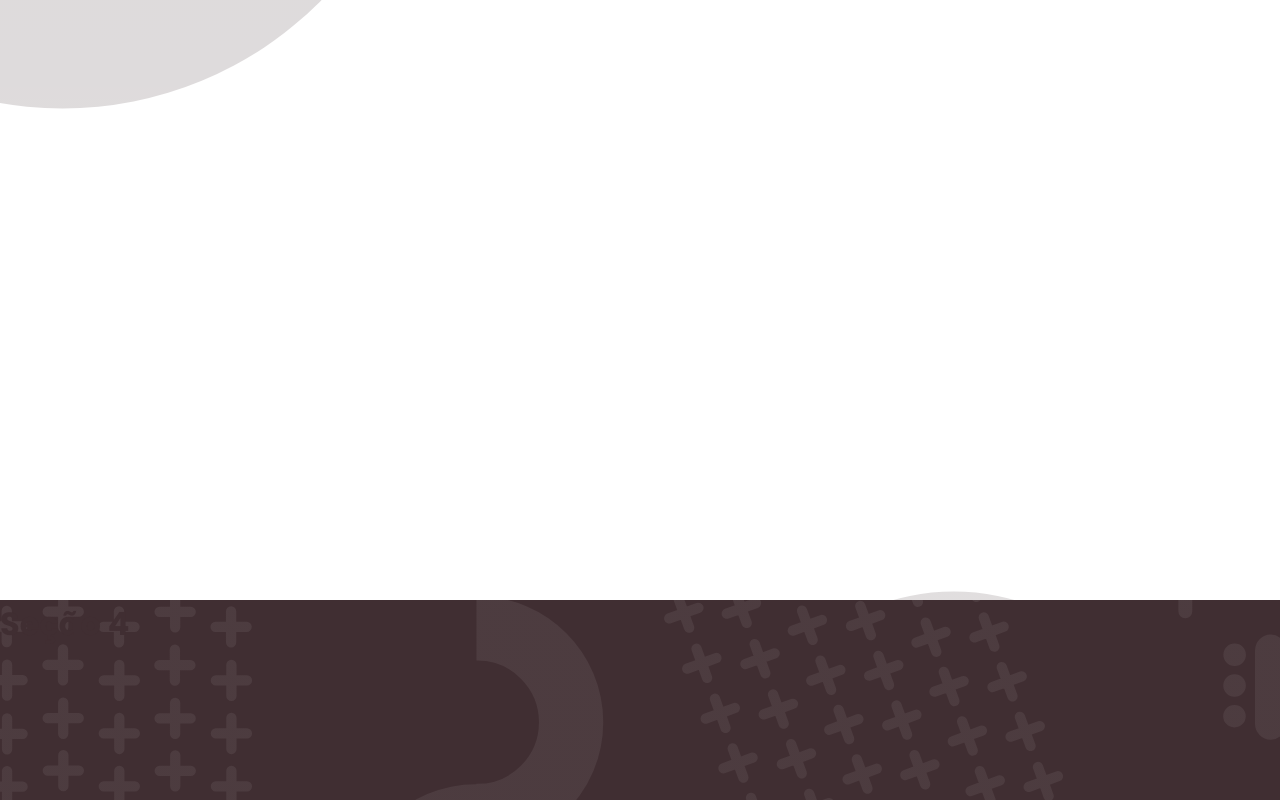
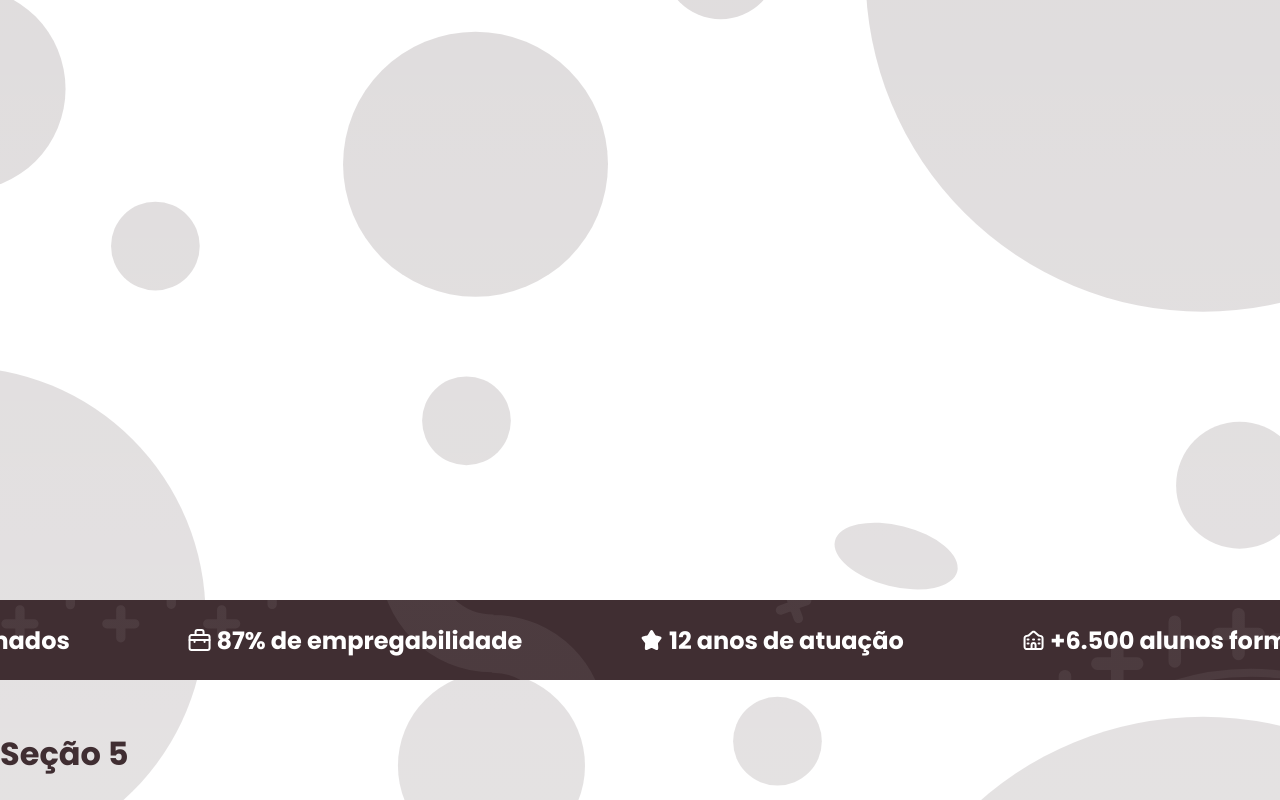
Before and after one commit to HynaellAlves/IPO_Orion, a Next.js app: page / in a window 1280 px wide. Shown: the part 2000-2800 px from the top of the page. Built offline with nearby package versions, Linux system fonts and the light colour scheme.

Commit message:
Ajustando seção micro e adicionando elementos que a compõem

```diff
--- a/src/app/page.module.css
+++ b/src/app/page.module.css
@@ -7,8 +7,7 @@
   align-items: center;
   background:
     linear-gradient(#ffffffc7, #ffffffe1),
-    url("/backgrounds/background_orion_circles.svg") center/cover;
-  /* OBS: Verificar a melhor opção vertical justify-content: center; */
+    url("/backgrounds/background_orion_circles.svg") center;
 }
 
 .main {
@@ -25,7 +24,7 @@
   overflow: hidden;
   position: absolute;
   height: 100%;
-  left: 0;
+  right: 0;
   z-index: 10;
 
   h3 {
@@ -74,6 +73,35 @@
   color: var(--font-color-title-alternative);
 }
 
+#micro_section {
+  overflow: hidden;
+  flex-direction: row;
+  max-height: 80px;
+}
+
+.content_micro_section {
+  overflow: hidden;
+  display: flex;
+  min-width: 100%;
+  min-height: 100%;
+  max-height: 100%;
+  justify-content: space-around;
+  animation: micro_section_animation 25s linear infinite;
+
+  h1 {
+    display: flex;
+    flex-direction: row;
+    align-items: center;
+    gap: 5px;
+    width: max-content;
+    color: var(--font-color-text-alternative);
+  }
+}
+
+.micro_section_icons {
+  max-height: 24px;
+}
+
 @keyframes letter_animation_down {
   from {
     transform: translateY(-100%);
@@ -81,6 +109,24 @@
 
   to {
     transform: translateY(220%);
+  }
+}
+
+@keyframes micro_section_animation {
+  0% {
+    transform: translateX(0%);
+  }
+
+  100% {
+    transform: translateX(-100%);
+  }
+}
+
+@media screen and (max-width: 1000px) {
+
+
+  .content_micro_section .micro_section_label {
+    font-size: var(--font-size-text);
   }
 }
 
--- a/src/app/page.tsx
+++ b/src/app/page.tsx
@@ -37,8 +37,59 @@ export default function Home() {
         <Section data_type={1}>
           <h1>Seção 3</h1>
         </Section>
-        <Section data_type={2}>
-          <h1>Seção 4</h1>
+        <Section id={styles.micro_section} data_type={2}>
+          <div className={styles.content_micro_section}>
+            <Title class={styles.micro_section_label}>
+              <img
+                className={styles.micro_section_icons}
+                src="/icons/school_icon.svg"
+                alt="Ícone de Escola"
+              />
+              +6.500 alunos formados
+            </Title>
+            <Title class={styles.micro_section_label}>
+              <img
+                className={styles.micro_section_icons}
+                src="/icons/work_icon.svg"
+                alt="Ícone de Escola"
+              />
+              87% de empregabilidade
+            </Title>
+            <Title class={styles.micro_section_label}>
+              <img
+                className={styles.micro_section_icons}
+                src="/icons/star_icon.svg"
+                alt="Ícone de Escola"
+              />
+              12 anos de atuação
+            </Title>
+          </div>
+          <div className={styles.content_micro_section}>
+            <Title class={styles.micro_section_label}>
+              <img
+                className={styles.micro_section_icons}
+                src="/icons/school_icon.svg"
+                alt="Ícone de Escola"
+              />
+              +6.500 alunos formados
+            </Title>
+            <Title class={styles.micro_section_label}>
+              <img
+                className={styles.micro_section_icons}
+                src="/icons/work_icon.svg"
+                alt="Ícone de Escola"
+              />
+              87% de empregabilidade
+            </Title>
+            <Title class={styles.micro_section_label}>
+              <img
+                className={styles.micro_section_icons}
+                src="/icons/star_icon.svg"
+                alt="Ícone de Escola"
+              />
+              12 anos de atuação
+            </Title>
+          </div>
         </Section>
         <Section data_type={1}>
           <h1>Seção 5</h1>
--- a/src/components/shared/section/Section.module.css
+++ b/src/components/shared/section/Section.module.css
@@ -1,13 +1,10 @@
-.section[data-type="1"] {
+.section {
   display: flex;
   width: 100%;
   height: 100dvh;
 }
 
 .section[data-type="2"] {
-  display: flex;
-  width: 100%;
-  height: 100dvh;
   background:
     linear-gradient(#402e32ee, #402e32ef),
     url("/backgrounds/background_orion_alternative.svg") center/cover no-repeat;
--- a/src/components/shared/section/Section.tsx
+++ b/src/components/shared/section/Section.tsx
@@ -1,13 +1,15 @@
 import styles from "./Section.module.css";
 
 interface propsSection {
+  id?: string,
+  class?: string,
   data_type: number;
   children: React.ReactNode;
 }
 
 export function Section(props: propsSection) {
   return (
-    <div data-type={props.data_type} className={styles.section}>
+    <div id={props.id} data-type={props.data_type} className={`${styles.section} ${props.class}`}>
       {props.children}
     </div>
   );
```
